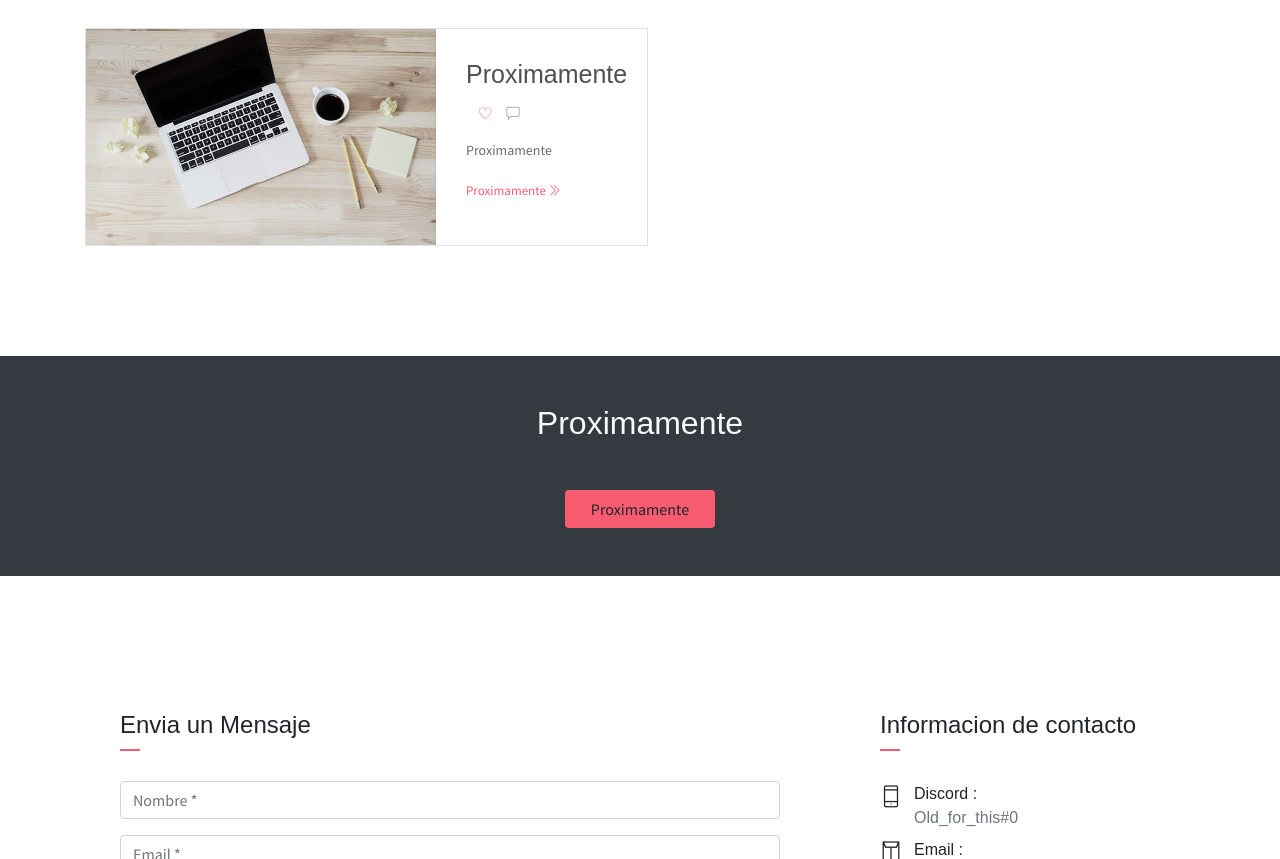
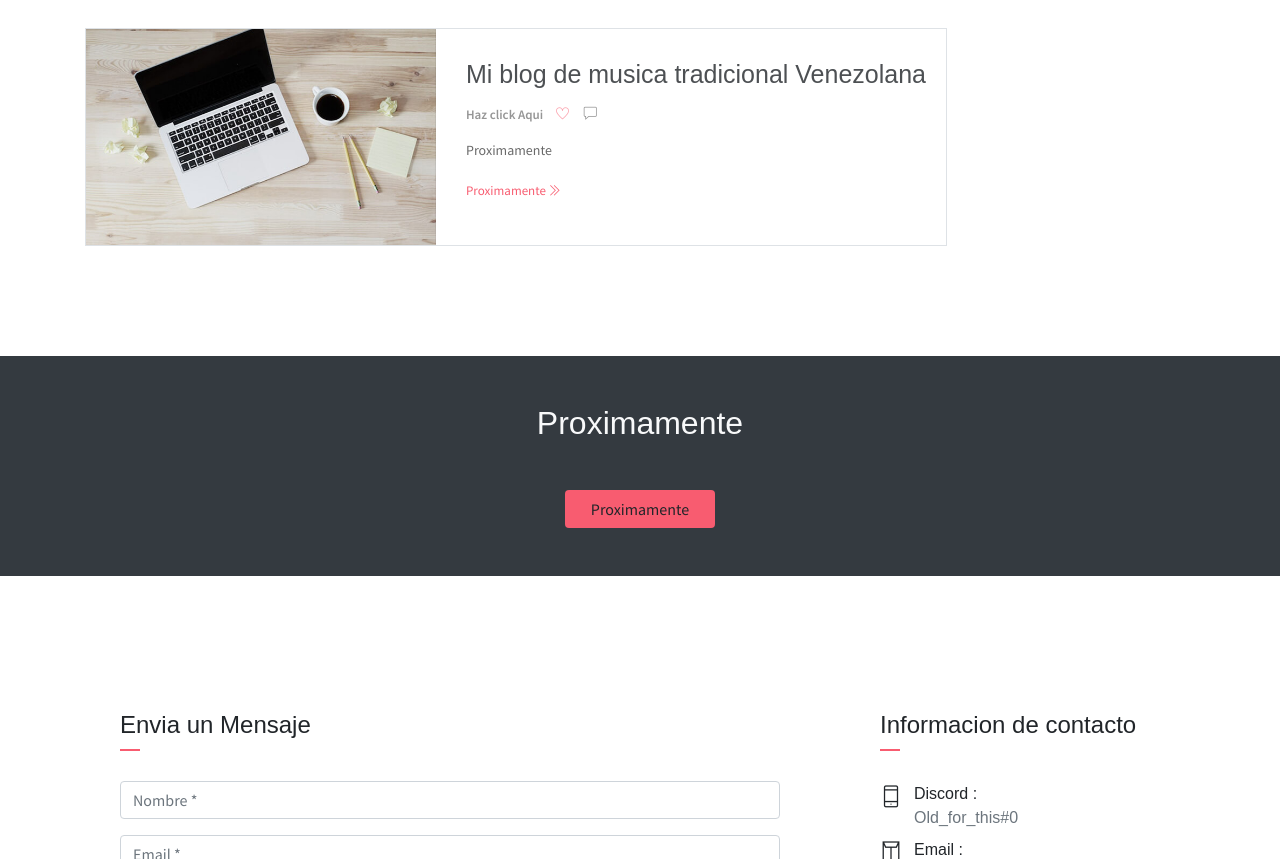
Before and after one commit to elpromusical/ricardodesigners.github.io, a website: page index.html in a window 1280 px wide. Shown: the part 3937-4796 px from the top of the page. Drawn offline with Linux system fonts and the light colour scheme; some packages are replaced by stand-ins of ours.

Commit message:
Update index.html

```diff
--- a/index.html
+++ b/index.html
@@ -328,10 +328,10 @@
                         <img src="assets/imgs/blog3.jpg" alt="Download free bootstrap 4 landing page, free boootstrap 4 templates, Download free bootstrap 4.1 landing page, free boootstrap 4.1.1 templates, meyawo Landing page">
                     </div>
                     <div class="content-holder">
-                        <h4 class="title">Proximamente</h4>
+                        <h4 class="title">Mi blog de musica tradicional Venezolana</h4>
 
                         <p class="post-details">
-                            <a href="#"></a>
+                            <a href="#https://ricardodenjoy.blogspot.com/">Haz click Aqui</a>
                             <a href="#"><i class="ti-heart text-danger"></i> </a>
                             <a href="#"><i class="ti-comment"></i> </a>
                         </p>
```
